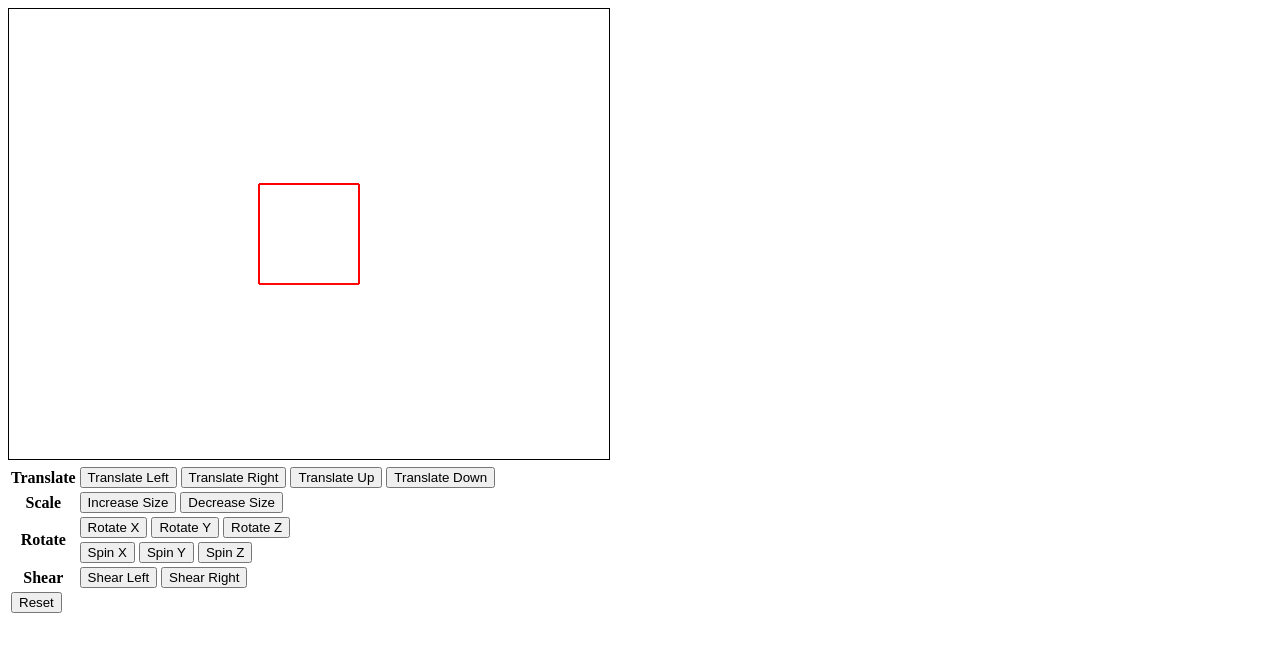
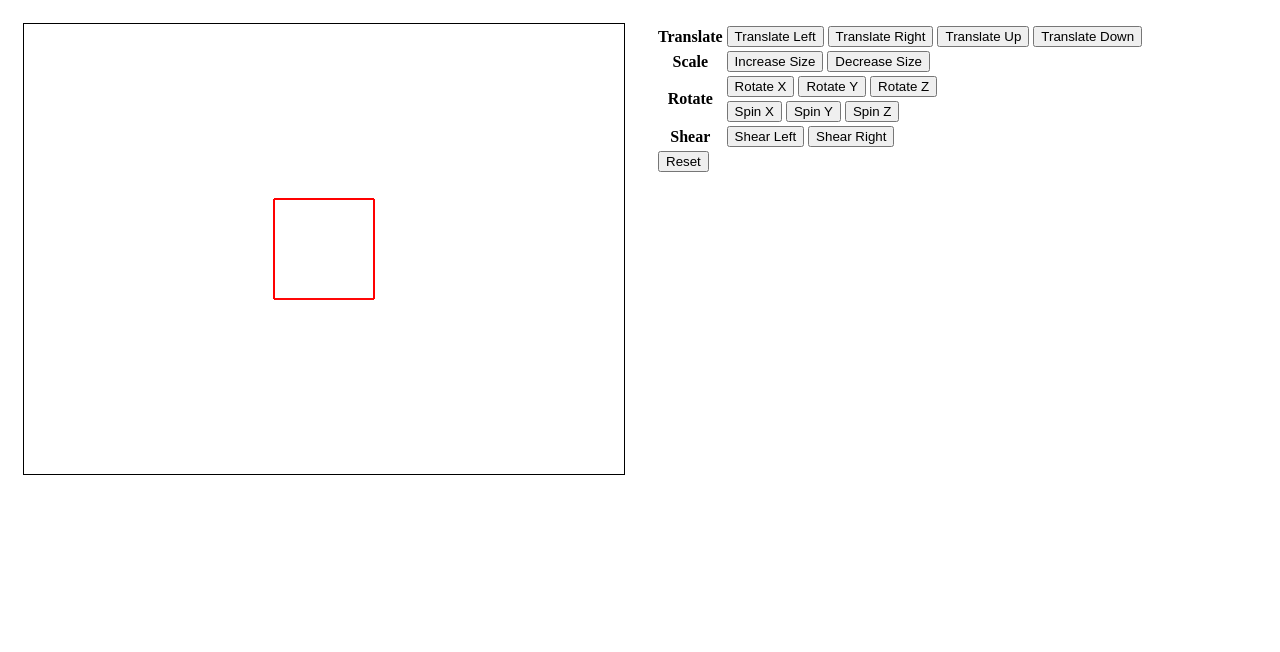
Before and after one commit to Kazuyoshi10/Wireframes-JS, a plain HTML site: page index.html in a window 1280 px wide. Drawn offline with Linux system fonts and the light colour scheme.

Commit message:
added stylesheet

```diff
--- a/index.html
+++ b/index.html
@@ -8,14 +8,15 @@
   <script type="text/javascript" src="./scripts/shapes.js"></script>
   <script type="text/javascript" src="./scripts/controls.js"></script>
   <script type="text/javascript" src="./scripts/wireframe.js"></script>
+  <link rel="stylesheet" type="text/css" href="./styles.css">
   <title>Wireframes-JS</title>
 </head>
 <body>
-  <div>
-    <div>
+  <div class="row">
+    <div class="col-6">
       <canvas id="main" width="600" height="450" style="border:1px solid #000000;"></canvas>
     </div>
-    <div>
+    <div class="col-6">
       <table>
         <tr>
           <th>
@@ -68,6 +69,16 @@
             <button id="btnReset" title="Reset position, size and orientation of shape." onclick="reset()">Reset</button>
           </td>
         </tr>
+        <!--
+        <tr>
+          <th>
+            Shape
+          </th>
+          <td>
+            <button id="cube" onclick="changeToCube()">Cube</button>
+            <button id="pyramid" onclick="changeToPyramid()">Pyramid</button>
+          </td>
+        </tr>-->
       </table>
     </div>
   </div>
--- a/styles.css
+++ b/styles.css
@@ -1,4 +1,4 @@
-/* * {
+* {
     box-sizing: border-box;
 }
 .row::after {
@@ -21,4 +21,10 @@
 .col-9 {width: 75%;}
 .col-10 {width: 83.33%;}
 .col-11 {width: 91.66%;}
-.col-12 {width: 100%;}*/
+.col-12 {width: 100%;}
+
+canvas {
+    margin-left: auto;
+    margin-right: auto;
+    display: block;
+}
```
Also changed, not shown: scripts/controls.js (+25 -0 lines), 1 other file. Lines whose indentation alone changed are shown as unchanged.
